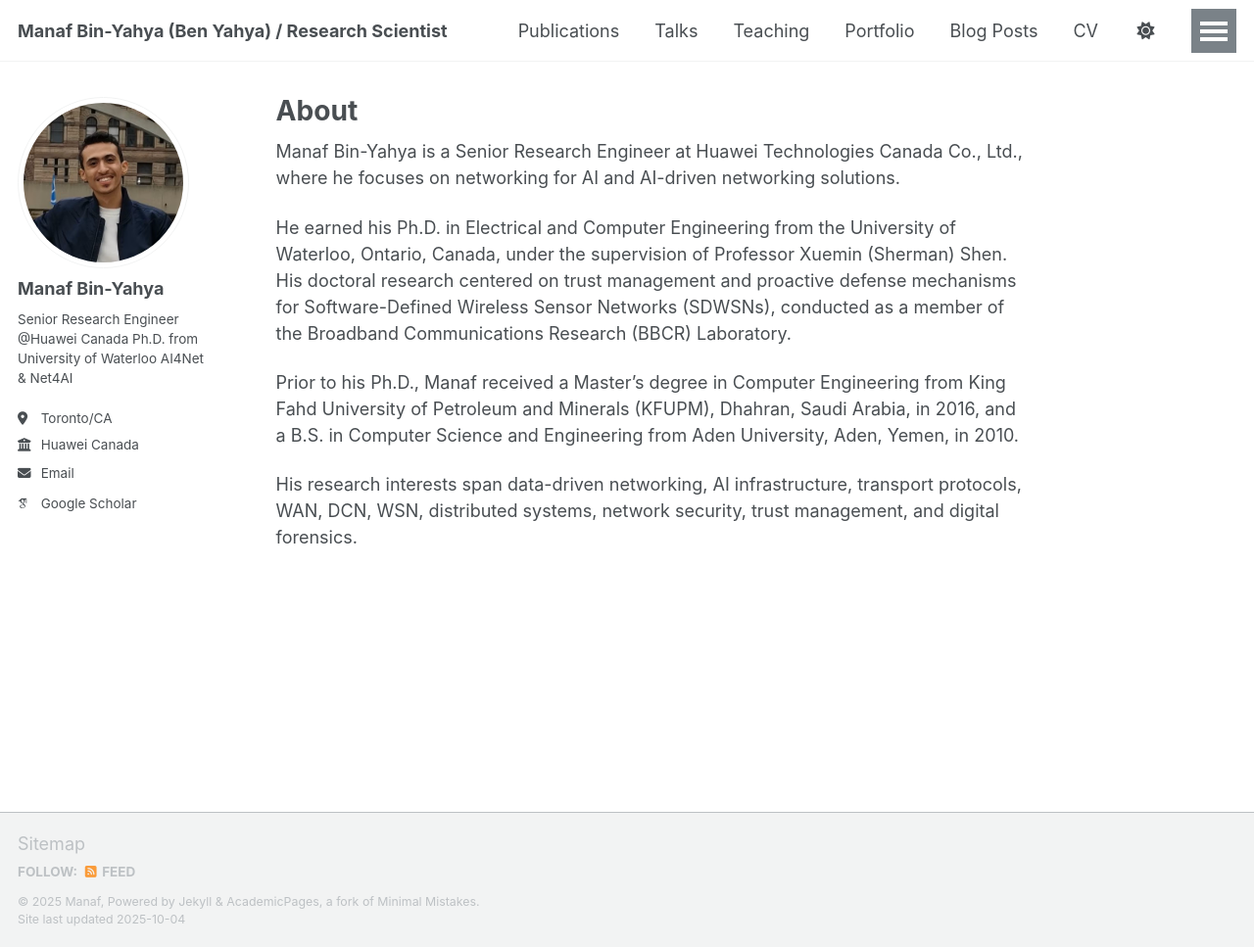
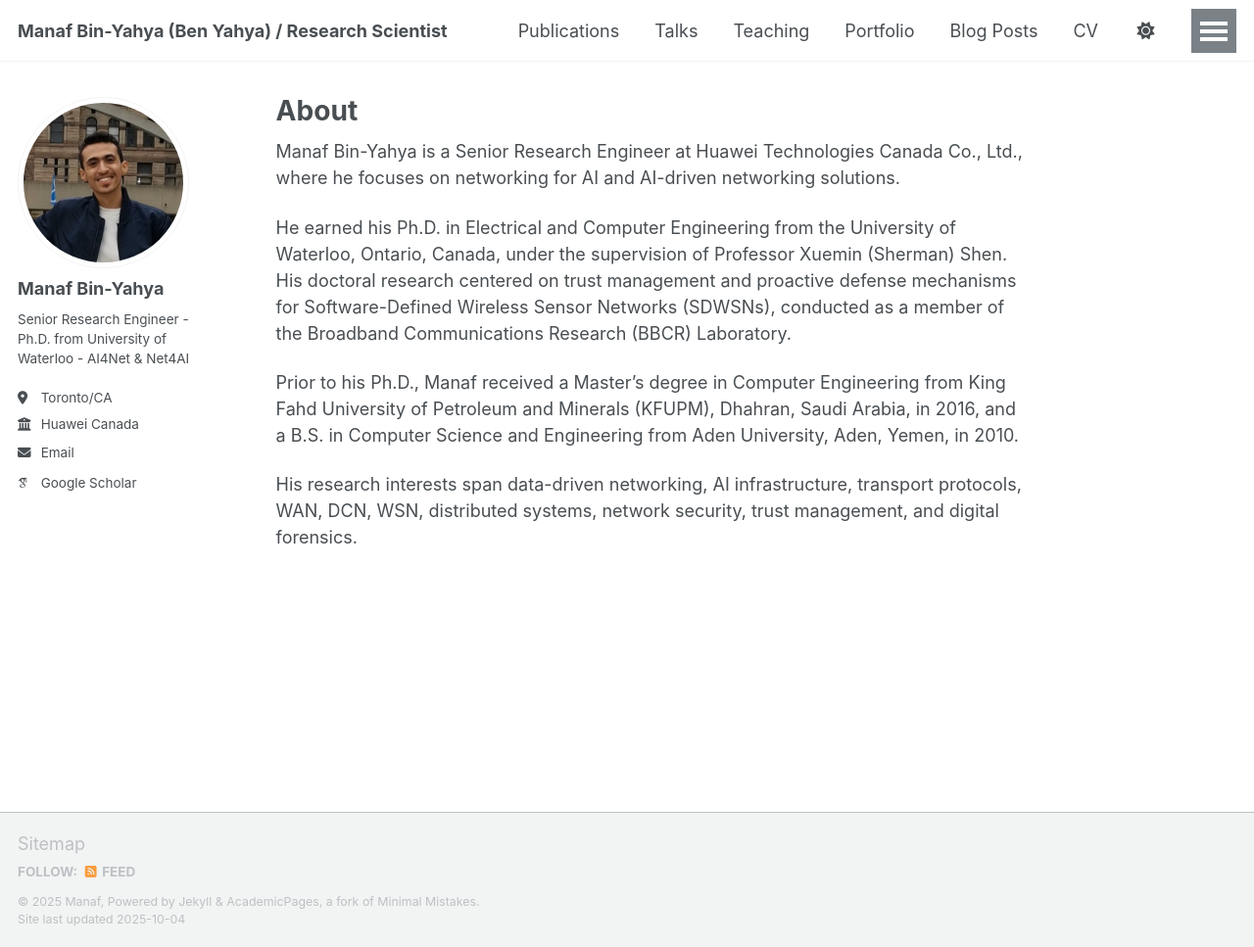
Before and after one commit to ManafBinYahya/ManafBinYahya.github.io, a Jekyll site: the page built from _pages/about.md, in a window 1280 px wide and 967 px high. Shown: the whole window at 98% size. Built offline with Jekyll 4.4.1, drawn with Linux system fonts in a browser that asks for light colours; some web fonts are replaced; a script that is not in the unit is left out.

Commit message:
update profile

```diff
--- a/_config.yml
+++ b/_config.yml
@@ -26,9 +26,7 @@ author:
   avatar           : "profile.jpg"
   name             : "Manaf Bin-Yahya"
   pronouns         : # example: "she/her"
-  bio              : "Senior Research Engineer @Huawei Canada
-  Ph.D. from University of Waterloo
-  AI4Net & Net4AI"
+  bio              : "Senior Research Engineer - Ph.D. from University of Waterloo - AI4Net & Net4AI"
   location         : "Toronto/CA"
   employer         : "Huawei Canada"
   uri              : # URL
```
